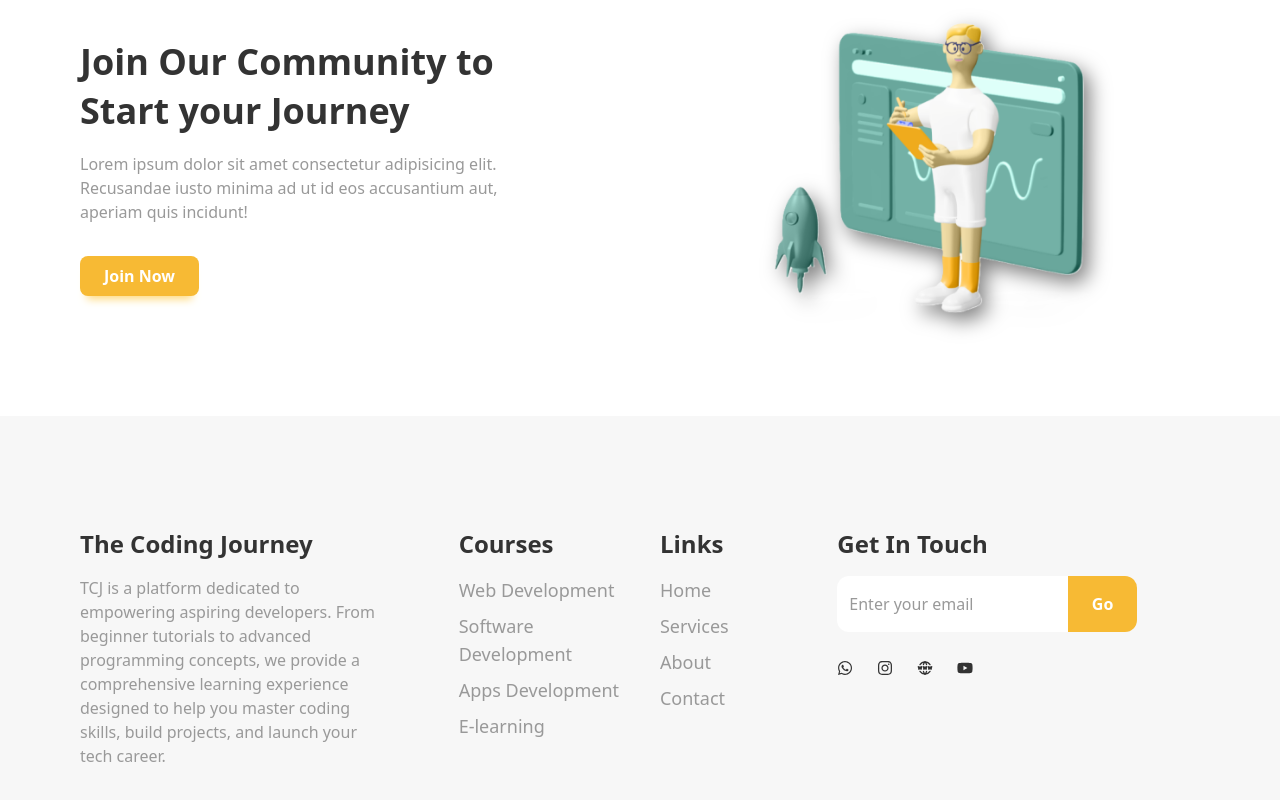
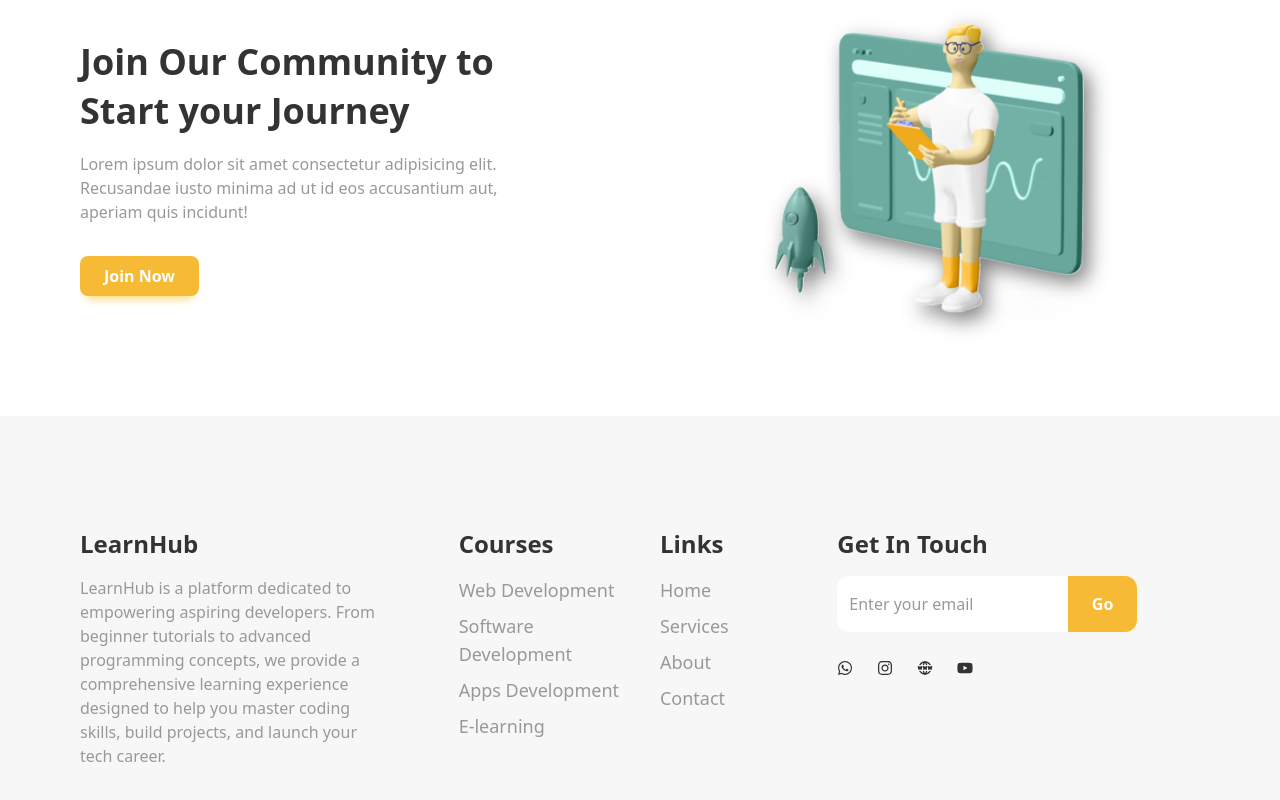
Before and after one commit to jananisree96/eLearning_Website, a React (Vite) app: page / in a window 1280 px wide. Shown: the part 2468-3268 px from the top of the page. Built offline with nearby package versions, Linux system fonts and the light colour scheme.

Commit message:
some changes

```diff
--- a/src/components/Banner/Banner2.jsx
+++ b/src/components/Banner/Banner2.jsx
@@ -22,7 +22,7 @@ const Banner2 = () => {
               incidunt!
             </p>
             <a
-              href="https://chat.whatsapp.com/FQSKgJ5f1eIAhlyF5sVym0"
+              href="#"
               className="primary-btn !mt-8"
             >
               Join Now
--- a/src/components/Footer/Footer.jsx
+++ b/src/components/Footer/Footer.jsx
@@ -14,12 +14,13 @@ const Footer = () => {
         <div className="grid grid-cols-1 md:grid-cols-2 lg:grid-cols-3 gap-14 md:gap-4">
           {/* first section */}
           <div className="space-y-4 max-w-[300px]">
-            <h1 className="text-2xl font-bold">The Coding Journey</h1>
+            <h1 className="text-2xl font-bold">LearnHub</h1>
             <p className="text-dark2">
-              TCJ is a platform dedicated to empowering aspiring developers.
-              From beginner tutorials to advanced programming concepts, we
-              provide a comprehensive learning experience designed to help you
-              master coding skills, build projects, and launch your tech career.
+              LearnHub is a platform dedicated to empowering aspiring
+              developers. From beginner tutorials to advanced programming
+              concepts, we provide a comprehensive learning experience designed
+              to help you master coding skills, build projects, and launch your
+              tech career.
             </p>
           </div>
           {/* second section */}
@@ -78,16 +79,16 @@ const Footer = () => {
             </div>
             {/* social icons */}
             <div className="flex space-x-6 py-3">
-              <a href="https://chat.whatsapp.com/FQSKgJ5f1eIAhlyF5sVym0">
+              <a href="#">
                 <FaWhatsapp className="cursor-pointer hover:text-primary hover:scale-105 duration-200" />
               </a>
-              <a href="https://www.instagram.com/the.coding.journey/">
+              <a href="#">
                 <FaInstagram className="cursor-pointer hover:text-primary hover:scale-105 duration-200" />
               </a>
-              <a href="https://thecodingjourney.com/">
+              <a href="#">
                 <TbWorldWww className="cursor-pointer hover:text-primary hover:scale-105 duration-200" />
               </a>
-              <a href="https://www.youtube.com/@TheCodingJourney">
+              <a href="#">
                 <FaYoutube className="cursor-pointer hover:text-primary hover:scale-105 duration-200" />
               </a>
             </div>
```
